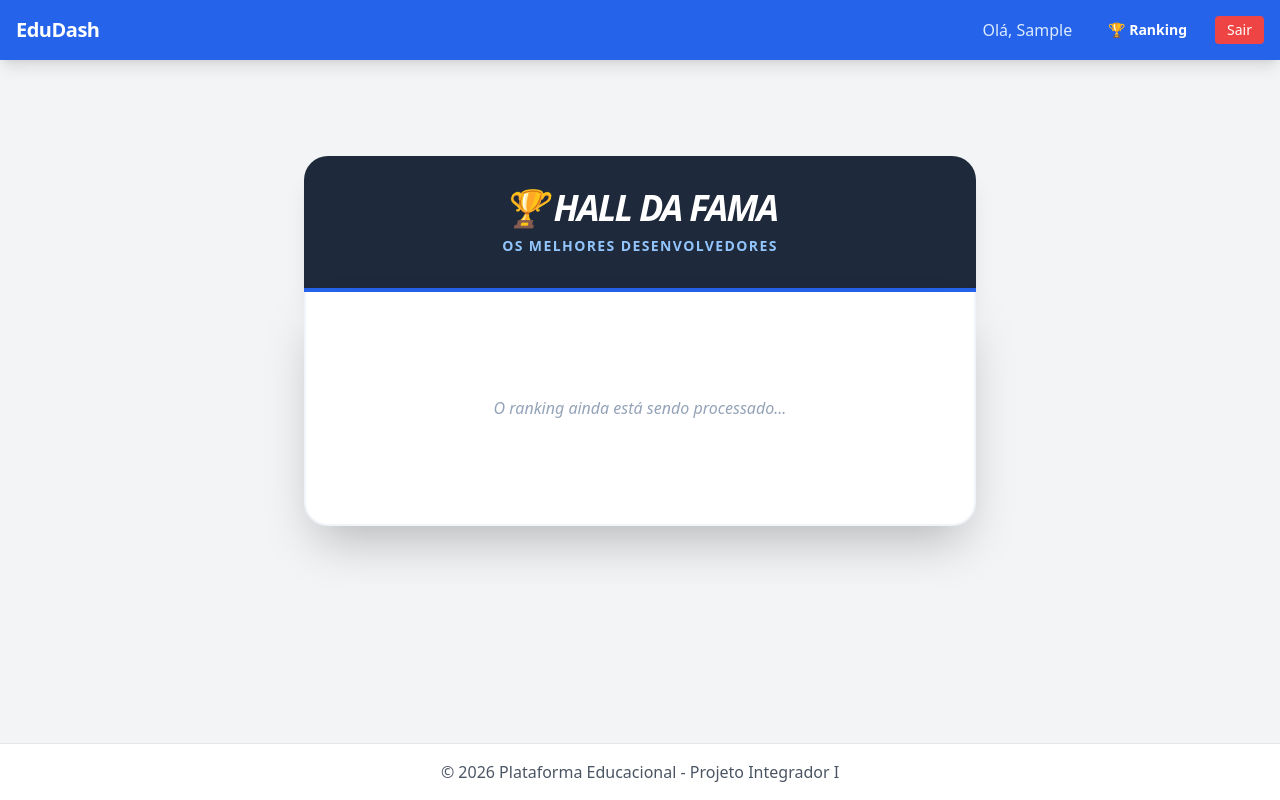
After one commit to TheBestSquad/Platform_Web_Gamified, a Django app: page /courses/ranking/ in a window 1280 px wide. The commit adds this page. Run offline with Django 5.2, Linux system fonts and the light colour scheme; the visitor is signed in with stand-in values (Sample User, id 1); data that the repository does not hold is empty; some libraries are stand-ins or nearby versions.

Commit message:
feat: ranking system and hall of fame UI finalized

```diff
--- /dev/null
+++ b/courses/templates/courses/ranking.html
@@ -0,0 +1,34 @@
+{% extends 'base.html' %}
+
+{% block content %}
+<div class="max-w-2xl mx-auto mt-10">
+    <div class="bg-slate-800 rounded-t-3xl p-8 text-center shadow-xl border-b-4 border-blue-600">
+        <h2 class="text-4xl font-black text-white uppercase italic tracking-tighter">🏆 Hall da Fama</h2>
+        <p class="text-blue-300 font-bold text-sm mt-2 uppercase tracking-widest">Os Melhores Desenvolvedores</p>
+    </div>
+
+    <div class="bg-white rounded-b-3xl shadow-2xl p-6 border-x-2 border-b-2 border-slate-100">
+        {% for aluno in ranking %}
+            <div class="flex items-center justify-between p-5 mb-4 rounded-2xl border-2 transition-all {% if forloop.first %} bg-blue-50 border-blue-400 scale-105 shadow-md {% else %} bg-slate-50 border-slate-100 {% endif %}">
+                <div class="flex items-center gap-5">
+                    <span class="text-3xl font-black {% if forloop.first %} text-blue-600 {% else %} text-slate-300 {% endif %}">
+                        #{{ forloop.counter }}
+                    </span>
+                    <div>
+                        <p class="font-black text-slate-800 uppercase text-lg">{{ aluno.user.get_full_name }}</p>
+                        <p class="text-[10px] font-bold text-slate-400 uppercase tracking-widest">{{ aluno.professor.disciplina_curso }}</p>
+                    </div>
+                </div>
+                <div class="text-right">
+                    <p class="text-3xl font-black text-blue-600">{{ aluno.pontos_totais|floatformat:2 }}</p>
+                    <p class="text-[10px] font-black text-slate-400 uppercase">XP Acumulado</p>
+                </div>
+            </div>
+        {% empty %}
+            <div class="text-center py-20">
+                <p class="text-slate-400 italic">O ranking ainda está sendo processado...</p>
+            </div>
+        {% endfor %}
+    </div>
+</div>
+{% endblock %}
--- a/courses/urls.py
+++ b/courses/urls.py
@@ -6,4 +6,5 @@ urlpatterns = [
     path('licao/<int:licao_id>/', views.detalhe_licao, name='detalhe_licao'),
     path('entregas/', views.lista_entregas, name='lista_entregas'),
     path('corrigir/<int:entrega_id>/', views.dar_feedback, name='dar_feedback'),
+    path('ranking/', views.ranking, name='ranking'),
 ]
--- a/courses/views.py
+++ b/courses/views.py
@@ -1,7 +1,9 @@
 from django.shortcuts import render, redirect, get_object_or_404
 from django.contrib.auth.decorators import login_required
+from django.db.models import Sum
 from .forms import LicaoForm
 from .models import Licao, Entrega
+from accounts.models import Aluno
 
 
 @login_required
@@ -91,3 +93,14 @@ def dar_feedback(request, entrega_id):
         return redirect('lista_entregas')
 
     return render(request, 'courses/dar_feedback.html', {'entrega': entrega})
+
+
+@login_required
+def ranking(request):
+    # Pegamos todos os alunos, somamos as notas das suas entregas
+    # e ordenamos do maior para o menor.
+    ranking_list = Aluno.objects.annotate(
+        pontos_totais=Sum('minhas_entregas__nota')
+    ).filter(pontos_totais__isnull=False).order_by('-pontos_totais')
+
+    return render(request, 'courses/ranking.html', {'ranking': ranking_list})
--- a/templates/partials/_navbar.html
+++ b/templates/partials/_navbar.html
@@ -1,9 +1,14 @@
 <nav class="bg-blue-600 p-4 text-white shadow-lg">
     <div class="container mx-auto flex justify-between items-center">
         <a href="{% url 'home' %}" class="font-bold text-xl tracking-tight">EduDash</a>
-        <div class="space-x-4">
+
+        <div class="space-x-4 flex items-center">
             {% if user.is_authenticated %}
-                <span class="text-blue-100">Olá, {{ user.first_name }}</span>
+                <span class="text-blue-100 mr-2">Olá, {{ user.first_name }}</span>
+
+                <a href="{% url 'ranking' %}" class="hover:bg-blue-700 px-3 py-1 rounded text-sm transition font-bold flex items-center">
+                    <span class="mr-1">🏆</span> Ranking
+                </a>
 
                 {% if user.professor_profile %}
                     <a href="{% url 'lista_entregas' %}" class="hover:bg-blue-700 px-3 py-1 rounded text-sm transition border border-blue-400">
@@ -11,7 +16,7 @@
                     </a>
                 {% endif %}
 
-                <form action="{% url 'logout' %}" method="post" class="inline">
+                <form action="{% url 'logout' %}" method="post" class="inline ml-2">
                     {% csrf_token %}
                     <button type="submit" class="bg-red-500 hover:bg-red-600 px-3 py-1 rounded text-sm transition">Sair</button>
                 </form>
```
